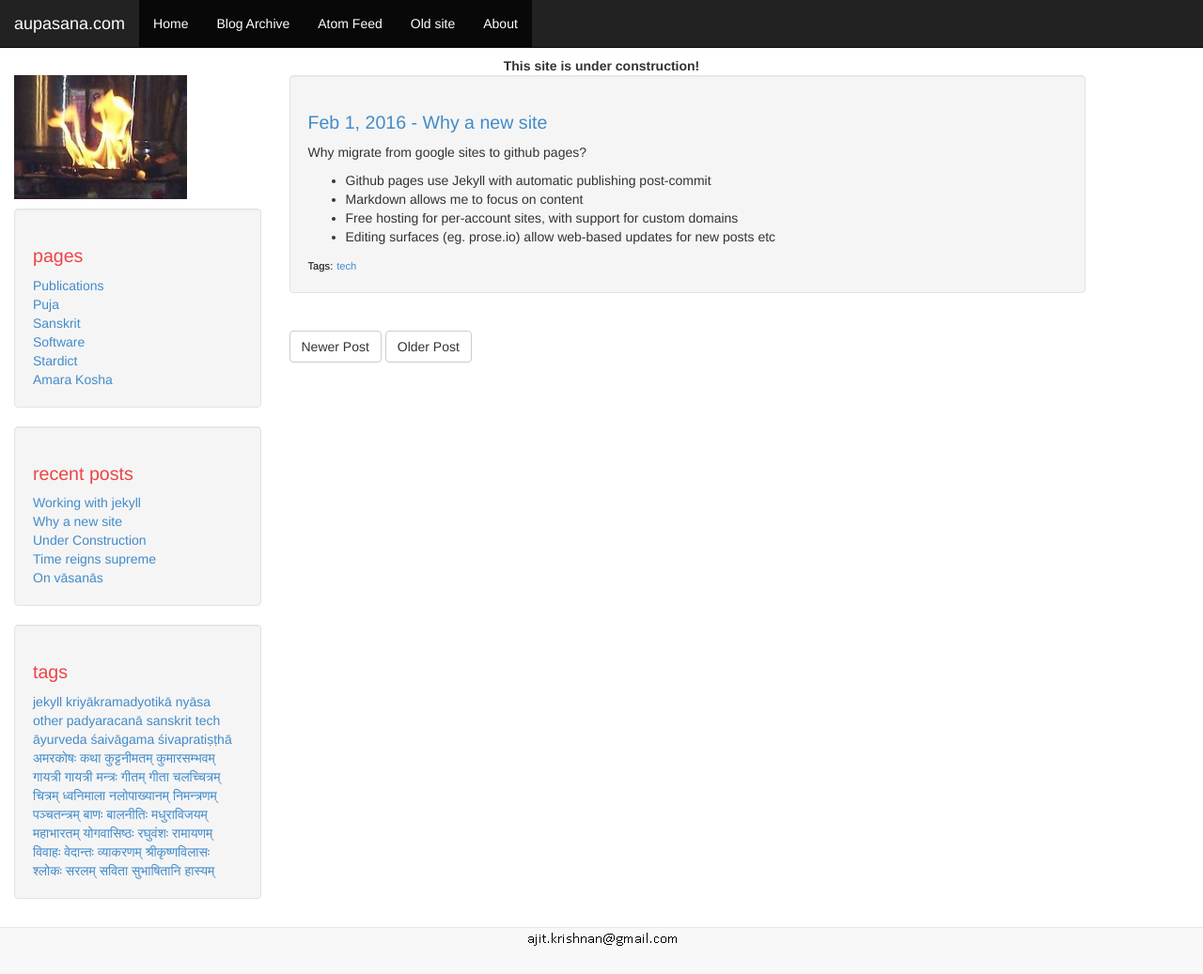
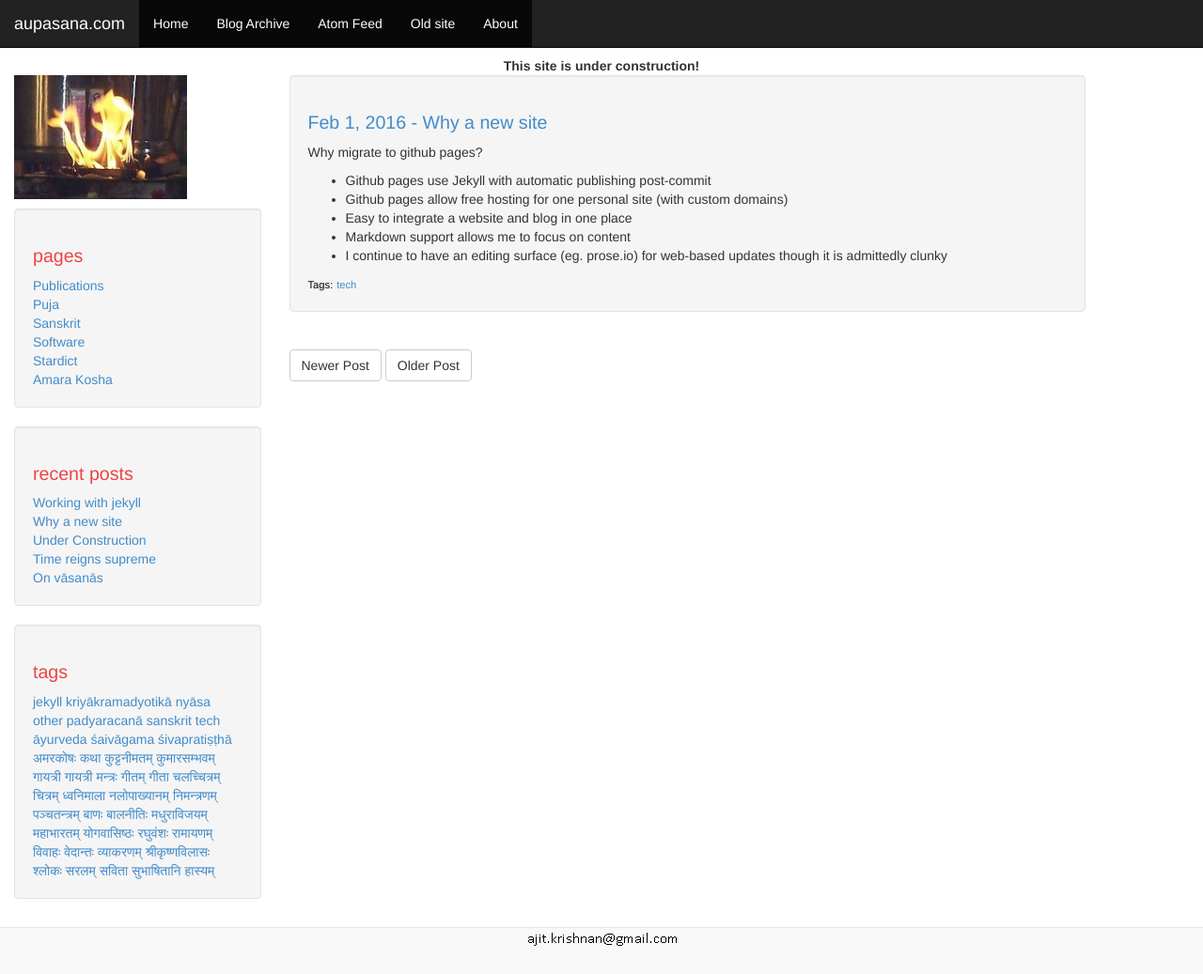
Before and after one commit to aupasana/aupasana.github.io, a Jekyll site: the page built from _posts/2016-02-01-why-a-new-site.md, in a window 1280 px wide and 1037 px high. Shown: the whole window at 94% size. Built offline with Jekyll 4.4.1, drawn with Linux system fonts in a browser that asks for light colours; comment, search, counter and statistics services are not loaded.

Commit message:
Updated 2016-02-01-why-a-new-site.md

```diff
--- a/_posts/2016-02-01-why-a-new-site.md
+++ b/_posts/2016-02-01-why-a-new-site.md
@@ -8,9 +8,12 @@ published: true
 ---
 
 
-Why migrate from google sites to github pages?
+
+Why migrate to github pages?
 
 * Github pages use Jekyll with automatic publishing post-commit
-* Markdown allows me to focus on content
-* Free hosting for per-account sites, with support for custom domains
-* Editing surfaces (eg. prose.io) allow web-based updates for new posts etc
+* Github pages allow free hosting for one personal site (with custom domains)
+* Easy to integrate a website and blog in one place
+* Markdown support allows me to focus on content
+* I continue to have an editing surface (eg. prose.io) for web-based updates
+  though it is admittedly clunky
```
